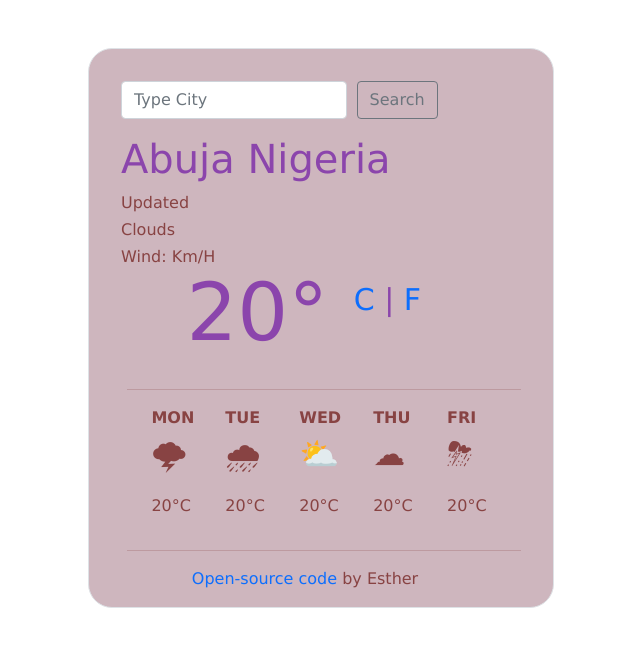
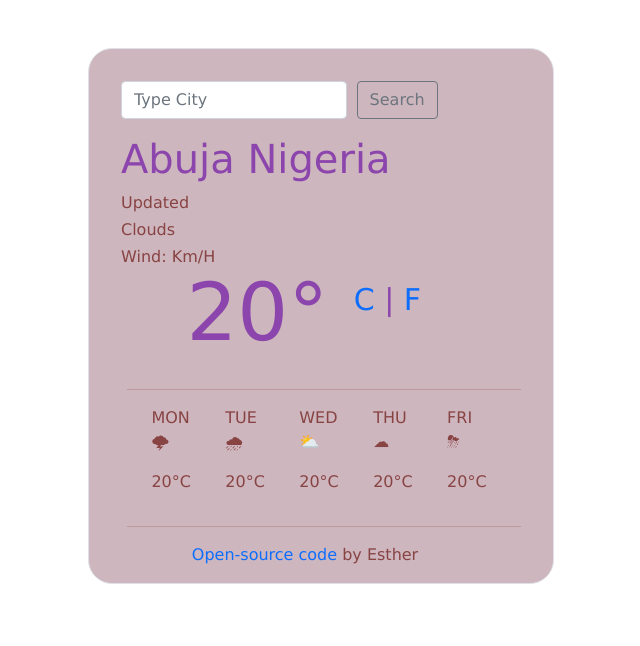
Before and after one commit to Hestia-Arc/Shecodes-Weather-App, a plain HTML site: page index.html in a window 1280 px wide. Shown: the whole page, without its empty margins (319-959 px from the left). Drawn offline with nearby package versions, Linux system fonts and the light colour scheme.

Commit message:
redo the forecast section

```diff
--- a/index.html
+++ b/index.html
@@ -41,29 +41,29 @@
         <hr>
     <div class="rows">
         <div class="col ">
-            <strong>MON</strong>
-            <p class="wea">🌩  </p>
-            <p>20°C</p>
+            <div class="fore-day">MON</div>
+            <p class="fore-img">🌩  </p>
+            <p class="fore-temp">20°C</p>
         </div>
         <div class="col">
-            <strong>TUE</strong>
-           <p class="wea">🌧  </p>
-            <p>20°C</p>
+            <div class="fore-day">TUE</div>
+           <p class="fore-img">🌧  </p>
+            <p class="fore-temp">20°C</p>
         </div>
         <div class="col">
-            <strong>WED</strong>
-            <p class="wea">⛅  </p>
-            <p>20°C</p>
+            <div class="fore-day">WED</div>
+            <p class="fore-img">⛅  </p>
+            <p class="fore-temp">20°C</p>
         </div>
         <div class="col">
-            <strong>THU</strong>
-            <p class="wea">☁  </p>
-            <p>20°C</p>
+            <div class="fore-day">THU</div>
+            <p class="fore-img">☁  </p>
+            <p class="fore-temp">20°C</p>
         </div>
         <div class="col">
-            <strong>FRI</strong>
-            <p class="wea">⛈ </p>
-            <p>20°C </p>
+            <div class="fore-day">FRI</div>
+            <p class="fore-img">⛈ </p>
+            <p class="fore-temp">20°C </p>
         </div>
 
     </div>
```
